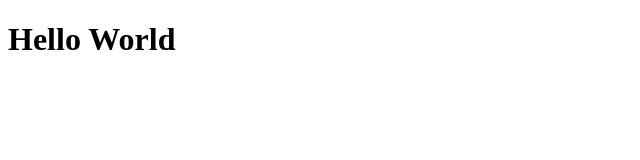
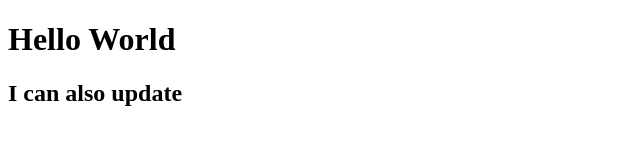
Before and after one commit to Mahir-19101114/Hello-World, a plain HTML site: page index.html in a window 1280 px wide. Shown: the whole page, without its empty margins (0-640 px from the left). Drawn offline with Linux system fonts and the light colour scheme.

Commit message:
Html file updated

```diff
--- a/index.html
+++ b/index.html
@@ -8,5 +8,6 @@
 </head>
 <body>
     <h1>Hello World</h1>
+    <h2>I can also update</h2>
 </body>
 </html>
```
